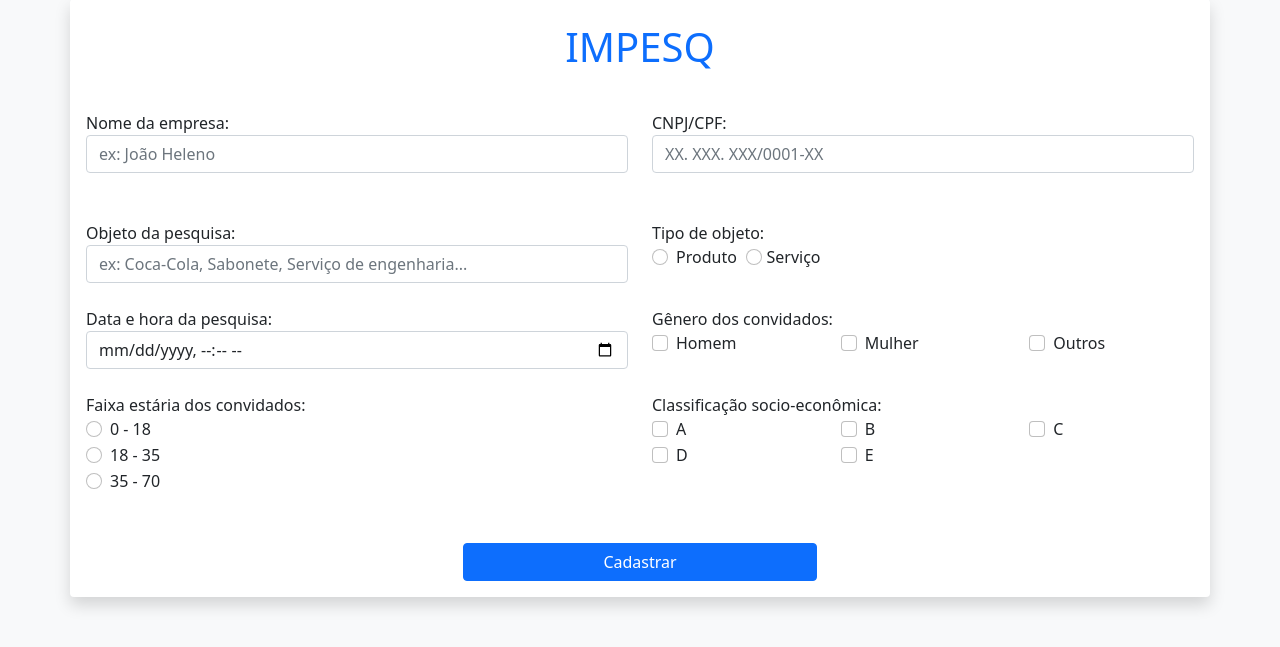
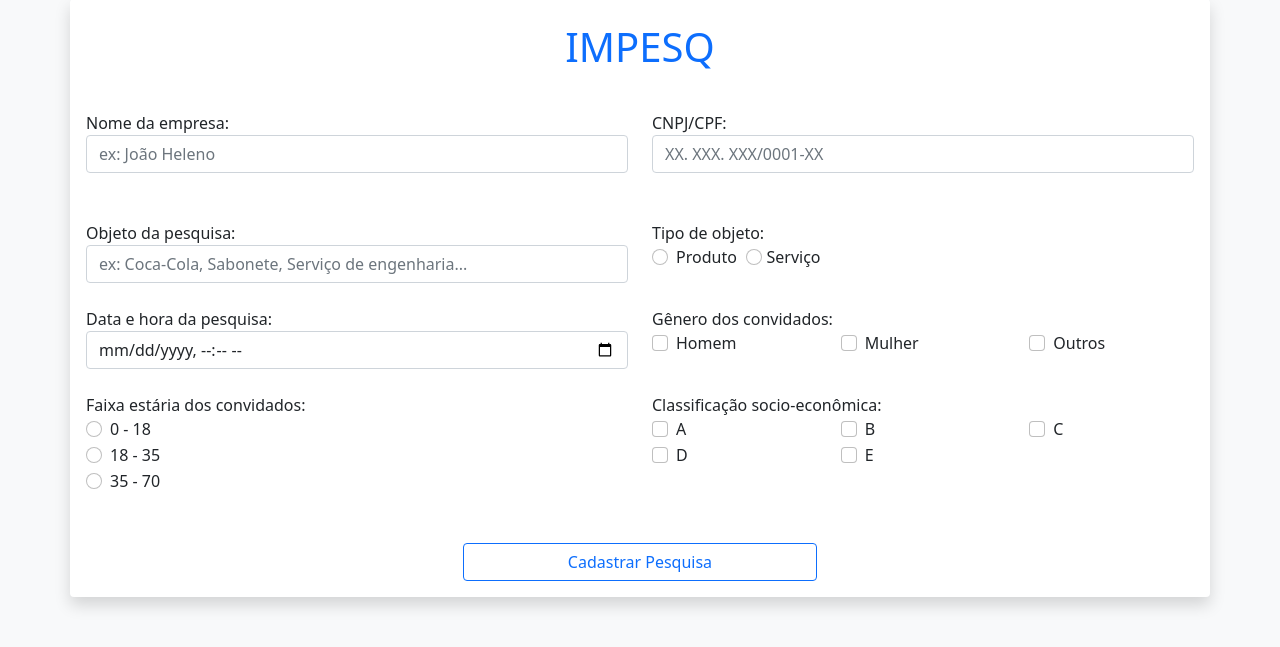
Before and after one commit to marcellass/Impactados_IMPESQ, a Flask app: template templates/cadastro_pesquisa1.html in a window 1280 px wide. Shown: the part 105-752 px from the top of the page. Run offline with Flask 2, Linux system fonts and the light colour scheme; the template is opened without the code that fills it, so the values that code supplies are empty.

Commit message:
mudando botao

```diff
--- a/templates/cadastro_pesquisa1.html
+++ b/templates/cadastro_pesquisa1.html
@@ -189,7 +189,7 @@
 
                 <div class="row justify-content-md-center">
                     <div class="d-grid gap-2 col-4 mx-auto">
-                        <button class="btn btn-primary" type="submit">Cadastrar</button>
+                        <button type="submit" class="btn btn-outline-primary">Cadastrar Pesquisa</button>
                     </div>
                 </div>
             </form>
```
